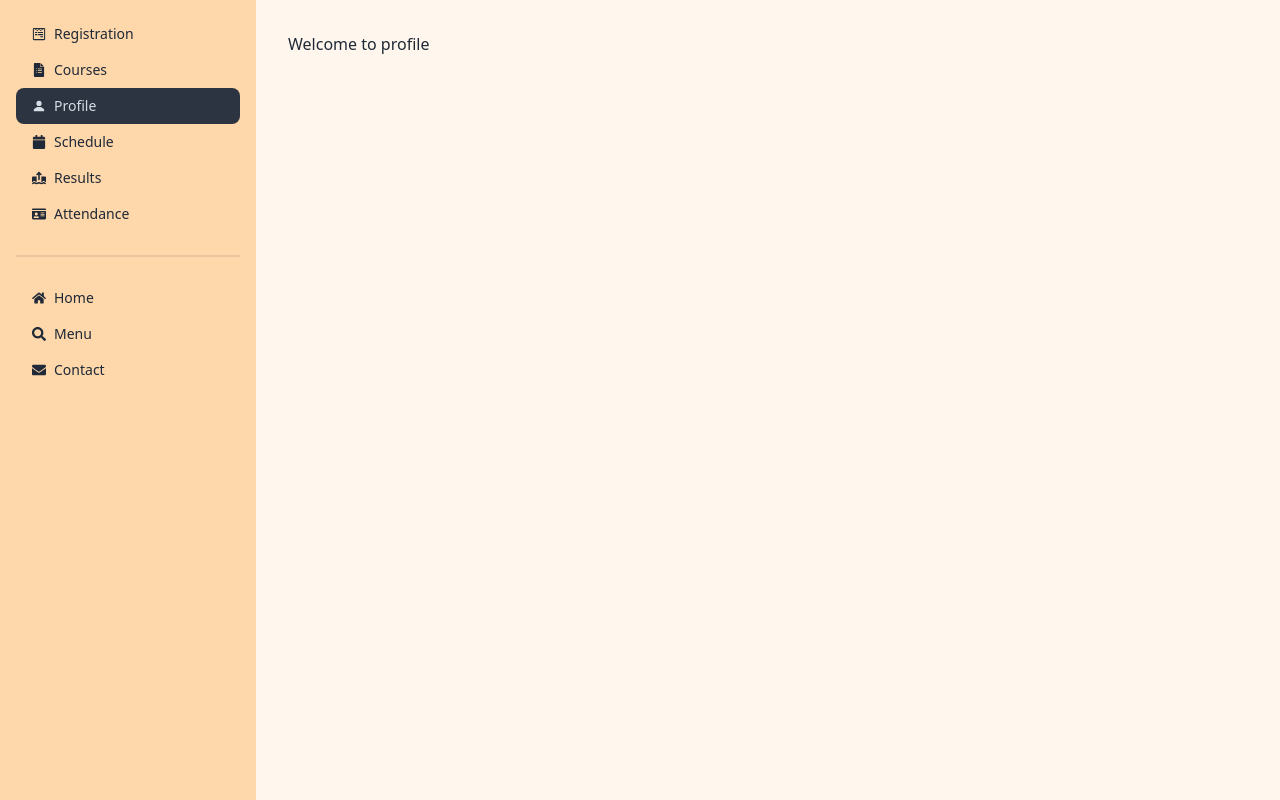
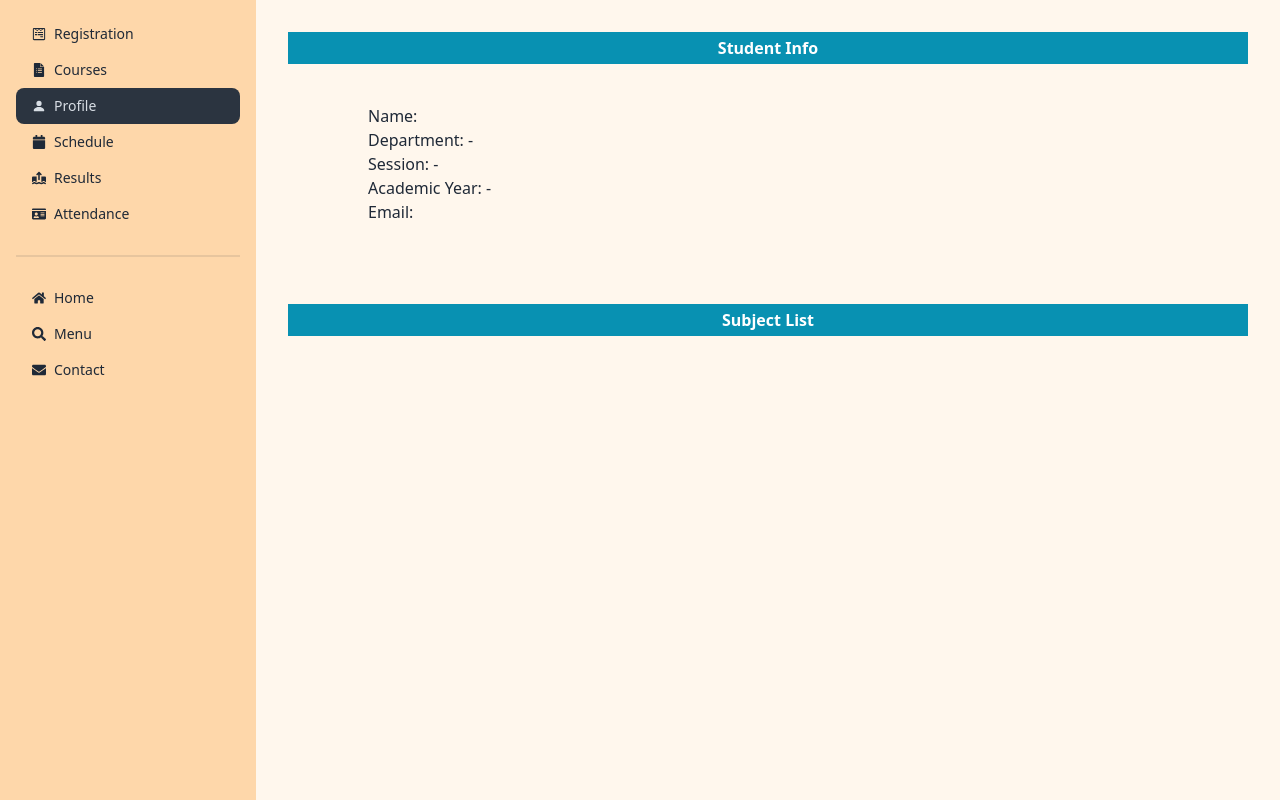
Before and after one commit to ahmisrafil/student-management-system, a React (Vite) app in the folder student-management-system-client/: page /dashboard/profile in a window 1280 px wide. Built offline with nearby package versions, Linux system fonts and the light colour scheme; no server answers.

Commit message:
profile added for students

```diff
--- /dev/null
+++ b/student-management-system-client/src/Pages/Dashboard/Courses.jsx
@@ -0,0 +1,11 @@
+
+
+const Courses = () => {
+    return (
+        <div>
+
+        </div>
+    );
+};
+
+export default Courses;
--- a/student-management-system-client/src/Pages/Dashboard/Profile.jsx
+++ b/student-management-system-client/src/Pages/Dashboard/Profile.jsx
@@ -7,7 +7,21 @@ const Profile = () => {
     console.log(user);
     return (
         <div>
-            <h3>Welcome to profile</h3>
+            <h3 className="bg-cyan-600 text-white text-center font-semibold p-1">Student Info</h3>
+            <div className="my-10 flex flex-row justify-between mx-20">
+                <div>
+                    <h3>Name: {user?.displayName}</h3>
+                    <h3>Department: -</h3>
+                    <h3>Session: -</h3>
+                    <h3>Academic Year: -</h3>
+                    <h3>Email: {user?.email}</h3>
+                </div>
+                <div>
+                    <img  className="h-40 mr-40" src={user?.photoURL} alt="" />
+                </div>
+            </div>
+            <h3 className="bg-cyan-600 text-white text-center font-semibold p-1">Subject List</h3>
+
         </div>
     );
 };
--- a/student-management-system-client/src/Pages/SignUp/SignUp.jsx
+++ b/student-management-system-client/src/Pages/SignUp/SignUp.jsx
@@ -1,6 +1,6 @@
 import { useContext } from "react";
 import { useForm } from "react-hook-form";
-import { Link, useNavigate } from "react-router-dom";
+import { Link, Navigate, useNavigate } from "react-router-dom";
 import { AuthContext } from "../../providers/AuthProvider";
 import Swal from "sweetalert2";
 import useAxiosPublic from "../../components/hooks/useAxiosPublic";
@@ -10,7 +10,7 @@ const SignUp = () => {
 
     const { register, handleSubmit, reset, formState: { errors } } = useForm();
     const { createUser, updateUserProfile } = useContext(AuthContext);
-    const navigate = useNavigate();
+    // const navigate = useNavigate();
     const  axiosPublic = useAxiosPublic();
     const onSubmit = data => {
         console.log(data);
@@ -26,7 +26,7 @@ const SignUp = () => {
                         email: data.email,
                     }
                     console.log(userInfo);
-                    axiosPublic.post('/students', userInfo)
+                    axiosPublic.post('/users', userInfo)
                         .then(res => {
                             if (res.data.insertedId) {
                                 console.log('user added to the database')
@@ -38,7 +38,8 @@ const SignUp = () => {
                                     showConfirmButton: false,
                                     timer: 1500
                                 });
-                                navigate('/');
+                                // navigate('/');
+                                Navigate("/")
                             }
                         })
 
```
